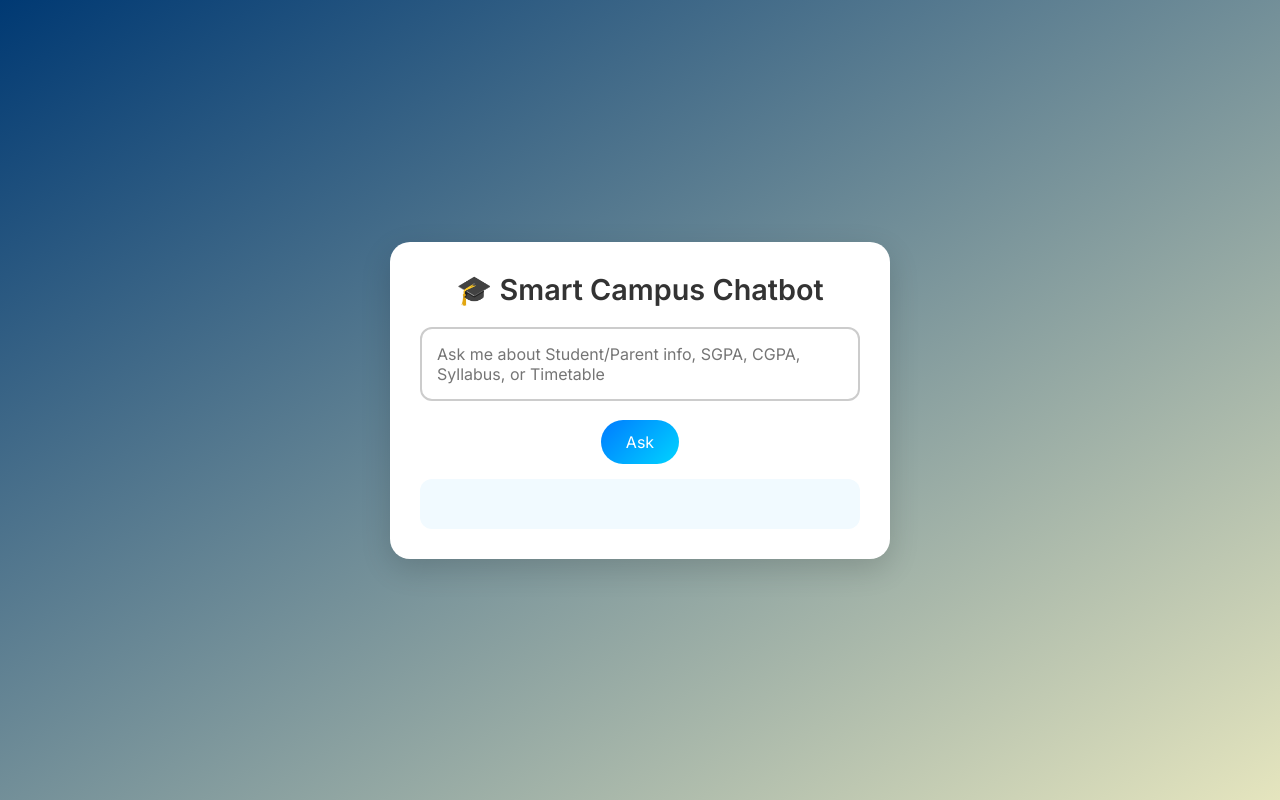
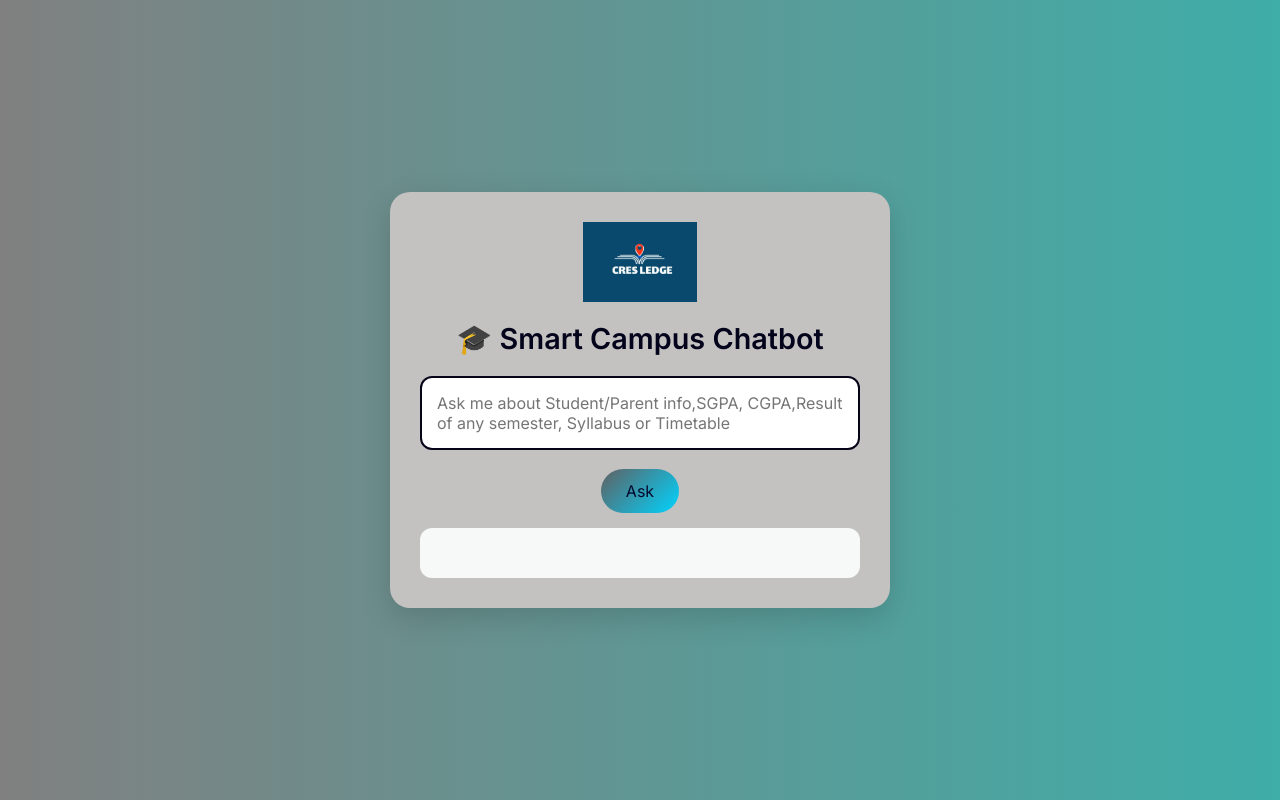
Before and after one commit to shanus6330/college-chatbot, a Flask app: page / in a window 1280 px wide. Run offline with Flask 3, Linux system fonts and the light colour scheme; parts of the project's set-up code (start-up, migrations or seed data) failed here and were passed over.

Commit message:
Updated UI with Cres Ledge logo and new design

```diff
--- a/app.py
+++ b/app.py
@@ -10,17 +10,30 @@ CORS(app)
 file_path = 'STUDENTS_DATA_AI_DS.xlsx'
 
 try:
+    # Load all required sheets
     students_df = pd.read_excel(file_path, sheet_name='STUDENTS_INFO')
     parent_info_df = pd.read_excel(file_path, sheet_name='PARENT_INFO')
     attendance_df = pd.read_excel(file_path, sheet_name='ATTENDANCE_INFO')
-    result_df = pd.read_excel(file_path, sheet_name='RESULTS_INFO')
+    result_sem1_df = pd.read_excel(file_path, sheet_name='RESULTS_SEM1_INFO')
+    result_sem2_df = pd.read_excel(file_path, sheet_name='RESULTS_SEM2_INFO')
+    result_sem3_df = pd.read_excel(file_path, sheet_name='RESULTS_SEM3_INFO')
+    result_sem4_df = pd.read_excel(file_path, sheet_name='RESULTS_SEM4_INFO')
+    result_sem5_df = pd.read_excel(file_path, sheet_name='RESULTS_SEM5_INFO')
     syllabus_df = pd.read_excel(file_path, sheet_name='SYLLABUS_INFO')
     timetable_a_df = pd.read_excel(file_path, sheet_name='TIMETABLE_AI_DS_A')
     timetable_b_df = pd.read_excel(file_path, sheet_name='TIMETABLE_AI_DS_B')
     cgpa_arrear_df = pd.read_excel(file_path, sheet_name='CGPA_AND_ARREAR_INFO')
 
-    for df in [students_df, parent_info_df, attendance_df, result_df, syllabus_df, timetable_a_df, timetable_b_df, cgpa_arrear_df]:
-        df.columns = df.columns.str.strip().str.upper()
+    # Standardize column names across all sheets
+    all_dfs = [
+        students_df, parent_info_df, attendance_df,
+        result_sem1_df, result_sem2_df, result_sem3_df,
+        result_sem4_df, result_sem5_df, syllabus_df,
+        timetable_a_df, timetable_b_df, cgpa_arrear_df
+    ]
+    for df in all_dfs:
+        df.columns = df.columns.str.strip().str.upper().str.replace(' ', '_')
+
 except FileNotFoundError:
     print("❌ Excel file not found. Please check the path.")
     exit()
@@ -29,6 +42,7 @@ except FileNotFoundError:
 def home():
     return render_template('index.html')
 
+# Utility extractors
 def extract_rrn_from_question(question):
     match = re.search(r'\b\d{12}\b', question)
     return match.group(0) if match else None
@@ -44,12 +58,13 @@ def extract_section(question):
         return 'B'
     return None
 
+# Info fetchers
 def get_student_info(rrn):
     student = students_df[students_df['RRN'].astype(str) == str(rrn)]
     if not student.empty:
         row = student.iloc[0]
         return {
-            "Student Name": row['NAME OF STUDENT'],
+            "Student Name": row['NAME_OF_STUDENT'],
             "RRN": rrn,
             "Student Info": row.drop(labels=['RRN']).to_dict()
         }
@@ -60,7 +75,7 @@ def get_parent_info(rrn):
     if not parent.empty:
         row = parent.iloc[0]
         return {
-            "Student Name": row['NAME OF STUDENT'],
+            "Student Name": row['NAME_OF_STUDENT'],
             "RRN": rrn,
             "Parent Info": row.drop(labels=['RRN']).to_dict()
         }
@@ -77,19 +92,27 @@ def get_attendance(rrn):
         }
     return {"response": "Attendance not found for the provided RRN."}
 
-# ✅ Updated get_result() based on your sheet structure (no semester logic)
 def get_result(rrn, semester=None):
-    student = result_df[result_df['RRN'].astype(str) == str(rrn)]
+    sem_df_map = {
+        1: result_sem1_df,
+        2: result_sem2_df,
+        3: result_sem3_df,
+        4: result_sem4_df,
+        5: result_sem5_df
+    }
+    if semester not in sem_df_map:
+        return {"response": "Invalid semester. Please specify a valid semester number."}
+
+    df = sem_df_map[semester]
+    student = df[df['RRN'].astype(str) == str(rrn)]
     if student.empty:
         return {"response": "Result not found for the provided RRN."}
 
     row = student.iloc[0]
-    result_data = row.drop(labels=['RRN', 'NAME OF STUDENT']).to_dict()
-
     return {
-        "Student Name": row.get('NAME OF STUDENT', 'N/A'),
+        "Student Name": row.get('NAME_OF_STUDENT', 'N/A'),
         "RRN": rrn,
-        "Subject-wise Marks": result_data
+        f"Semester {semester} Result": row.drop(labels=['RRN', 'NAME_OF_STUDENT']).to_dict()
     }
 
 def get_syllabus_for_semester(sem):
@@ -109,7 +132,6 @@ def get_timetable_for_section(section):
         "CSD631": "#afeeee", "CSD3252": "#dda0dd", "OPEN ELECTIVE": "#f5deb3"
     }
     venue_codes = {"LS002", "LS003", "LS004", "ES303"}
-
     styled_df = df.copy()
     last_subject_colors = ["" for _ in df.columns]
 
@@ -133,15 +155,14 @@ def get_timetable_for_section(section):
 
             styled_df.iat[i, j] = ''.join(styled_parts)
 
-    html_table = styled_df.to_html(index=False, border=1, classes="timetable-table", escape=False)
-    return f"<b>Timetable for Section {section}:</b><br><br>{html_table}"
+    return f"<b>Timetable for Section {section}:</b><br><br>" + styled_df.to_html(index=False, border=1, classes="timetable-table", escape=False)
 
 def get_cgpa_arrears(rrn):
     student = cgpa_arrear_df[cgpa_arrear_df['RRN'].astype(str) == str(rrn)]
     if not student.empty:
         row = student.iloc[0]
         return {
-            "Student Name": row.get('NAME OF STUDENT', 'N/A'),
+            "Student Name": row.get('NAME_OF_STUDENT', 'N/A'),
             "RRN": rrn,
             "CGPA": row.get('CGPA', 'N/A'),
             "Number of Arrears": int(row.get('NUMBER_OF_ARREARS', 0)),
@@ -154,36 +175,35 @@ def get_sgpa(rrn, semester):
     student = cgpa_arrear_df[cgpa_arrear_df['RRN'].astype(str) == str(rrn)]
     if not student.empty and column in cgpa_arrear_df.columns:
         row = student.iloc[0]
-        sgpa = row.get(column, 'N/A')
         return {
-            "Student Name": row.get('NAME OF STUDENT', 'N/A'),
+            "Student Name": row.get('NAME_OF_STUDENT', 'N/A'),
             "RRN": rrn,
             "Semester": semester,
-            "SGPA": sgpa
+            "SGPA": row.get(column, 'N/A')
         }
     return {"response": f"SGPA for semester {semester} not found for RRN {rrn}."}
 
+# Format response
 def format_response_data(response):
     if isinstance(response, dict):
         if any(isinstance(v, dict) for v in response.values()):
             formatted = ""
             for key, val in response.items():
-                key_clean = key.replace('_', ' ').upper()
                 if isinstance(val, dict):
-                    formatted += f"\n{key_clean}:\n"
+                    formatted += f"\n{key}:\n"
                     for sub_key, sub_val in val.items():
-                        sub_key_clean = sub_key.replace('_', ' ').upper()
-                        formatted += f"  {sub_key_clean}: {sub_val}\n"
+                        formatted += f"  {sub_key}: {sub_val}\n"
                 else:
-                    formatted += f"{key_clean}: {val}\n"
+                    formatted += f"{key}: {val}\n"
             return formatted.strip()
         else:
-            return '\n'.join([f"{k.replace('_', ' ').upper()}: {v}" for k, v in response.items()])
+            return '\n'.join([f"{k}: {v}" for k, v in response.items()])
     elif isinstance(response, str):
         return response
     else:
         return str(response)
 
+# Chat route
 @app.route('/ask', methods=['POST'])
 def ask():
     data = request.get_json()
@@ -197,7 +217,8 @@ def ask():
         elif "attendance" in question:
             response = get_attendance(rrn)
         elif "result" in question or "marks" in question:
-            response = get_result(rrn)
+            semester = extract_semester(question)
+            response = get_result(rrn, semester)
         elif "student" in question:
             response = get_student_info(rrn)
         elif "parent" in question:
@@ -215,8 +236,7 @@ def ask():
     else:
         response = {"response": "Sorry, I couldn't understand your question."}
 
-    formatted_response = format_response_data(response)
-    return jsonify({'response': formatted_response})
+    return jsonify({'response': format_response_data(response)})
 
 if __name__ == '__main__':
     app.run(debug=True)
--- a/templates/index.html
+++ b/templates/index.html
@@ -14,7 +14,7 @@
     }
 
     body {
-      background: linear-gradient(to bottom right, #003973, #E5E5BE);
+      background: linear-gradient(to right, #808080, #3fada8);
       min-height: 100vh;
       display: flex;
       justify-content: center;
@@ -22,8 +22,18 @@
       padding: 20px;
     }
 
+    .logo-header {
+      text-align: center;
+      padding-bottom: 15px;
+    }
+
+    .logo-header img {
+      height: 80px;
+      border: #f4a950;
+    }
+
     .chat-container {
-      background: white;
+      background:rgb(196, 193, 193);
       padding: 30px;
       border-radius: 20px;
       box-shadow: 0 10px 30px rgba(0,0,0,0.15);
@@ -34,14 +44,14 @@
 
     .chat-container h1 {
       font-size: 1.8rem;
-      color: #333;
+      color: #03041b;
       margin-bottom: 20px;
     }
 
     textarea {
       width: 100%;
       padding: 15px;
-      border: 2px solid #ccc;
+      border: 2px solid #060418;
       border-radius: 12px;
       resize: none;
       margin-bottom: 15px;
@@ -50,15 +60,16 @@
     }
 
     textarea:focus {
-      border-color: #007bff;
+      border-color: #031b34;
       outline: none;
     }
 
     button {
-      background: linear-gradient(135deg, #007bff, #00d4ff);
-      color: white;
+      background: linear-gradient(135deg, #606061, #00d4ff);
+      color: rgb(5, 9, 47);
       border: none;
       padding: 12px 25px;
+      border-color: #031b34;
       border-radius: 30px;
       font-size: 1rem;
       cursor: pointer;
@@ -67,15 +78,16 @@
 
     button:hover {
       transform: scale(1.05);
-      background: linear-gradient(135deg, #0056b3, #0099cc);
+      background: linear-gradient(135deg, #5599e2, #0099cc);
     }
 
     .response-box {
       margin-top: 15px;
-      background: #f1faff;
+      background: #f7f9f9;
       padding: 15px;
       border-radius: 12px;
       min-height: 50px;
+      border-color: #060418;
       white-space: pre-wrap;
       overflow-x: auto;
       text-align: left;
@@ -90,7 +102,7 @@
       width: 8px;
       height: 8px;
       margin: 0 2px;
-      background: #007bff;
+      background: #030f1d;
       border-radius: 50%;
       animation: blink 1.4s infinite both;
     }
@@ -98,6 +110,7 @@
     .typing span:nth-child(2) {
       animation-delay: 0.2s;
     }
+
     .typing span:nth-child(3) {
       animation-delay: 0.4s;
     }
@@ -114,9 +127,12 @@
 </head>
 <body>
   <div class="chat-container">
+    <div class="logo-header">
+      <img src="{{ url_for('static', filename='cresledge.jpg') }}" alt="Logo">
+    </div>
     <h1>🎓 Smart Campus Chatbot</h1>
     <form id="chat-form">
-      <textarea id="question" placeholder="Ask me about Student/Parent info, SGPA, CGPA, Syllabus, or Timetable"></textarea>
+      <textarea id="question" placeholder="Ask me about Student/Parent info,SGPA, CGPA,Result of any semester, Syllabus or Timetable"></textarea>
       <button type="submit">Ask</button>
     </form>
     <div class="response-box" id="response"></div>
@@ -129,13 +145,8 @@
     });
 
     function askQuestion() {
-      const question = document.getElementById('question').value.trim();  // Added trim() to remove leading/trailing spaces
+      const question = document.getElementById('question').value;
       const responseDiv = document.getElementById('response');
-
-      if (!question) {  // Check if the question is empty
-        responseDiv.innerHTML = '<span style="color:red;">Please enter a question.</span>';
-        return;
-      }
 
       // Show typing indicator
       responseDiv.innerHTML = `<div class="typing">
```
Also changed, not shown: static/cresledge.jpg (added), 1 other file.
